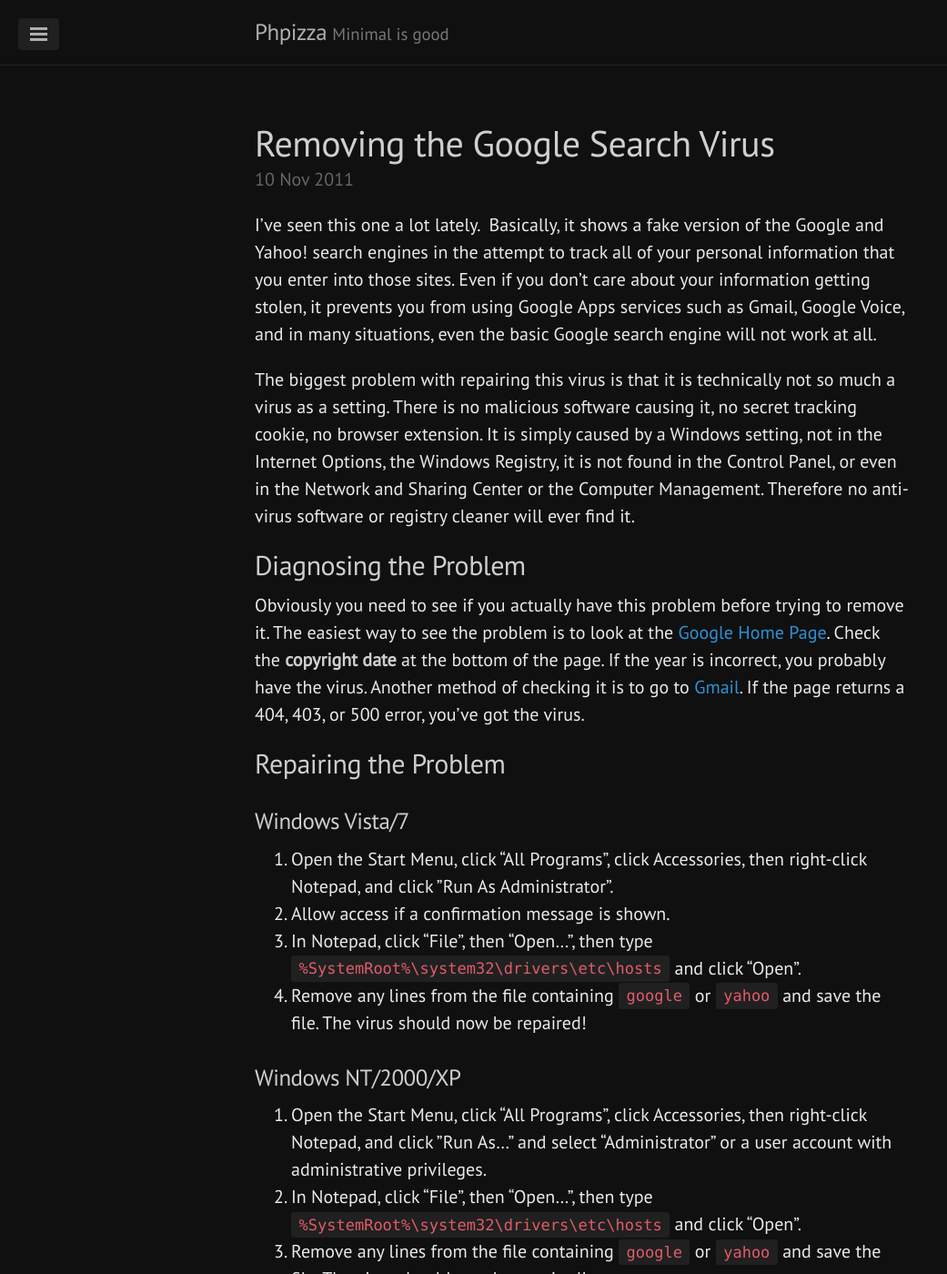
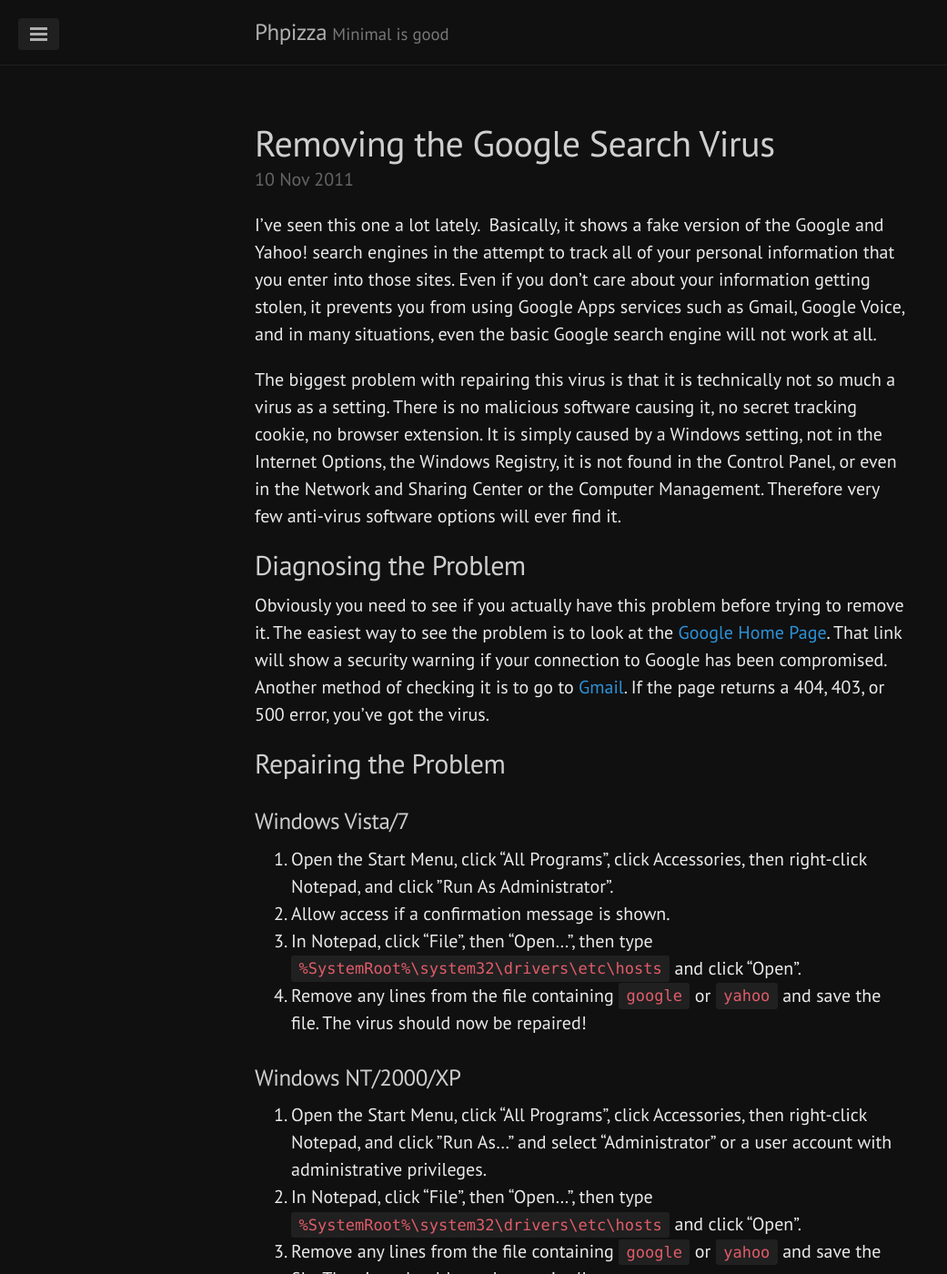
Before and after one commit to Alanaktion/alanaktion.github.io, a Jekyll site: the page built from _posts/2011-11-10-removing-the-google-search-virus.md, in a window 1280 px wide and 1400 px high. Shown: the whole window at 91% size, without its empty margins (0-1041 px from the left). Built offline with Jekyll 4.4.1, drawn with Linux system fonts in a browser that asks for light colours; Markdown is read by kramdown in place of the engine named in the settings.

Commit message:
Finishing HTML to Markdown conversion.

```diff
--- a/_posts/2011-11-10-removing-the-google-search-virus.md
+++ b/_posts/2011-11-10-removing-the-google-search-virus.md
@@ -5,10 +5,10 @@
 ---
 I've seen this one a lot lately.  Basically, it shows a fake version of the Google and Yahoo! search engines in the attempt to track all of your personal information that you enter into those sites. Even if you don't care about your information getting stolen, it prevents you from using Google Apps services such as Gmail, Google Voice, and in many situations, even the basic Google search engine will not work at all.
 
-The biggest problem with repairing this virus is that it is technically not so much a virus as a setting. There is no malicious software causing it, no secret tracking cookie, no browser extension. It is simply caused by a Windows setting, not in the Internet Options, the Windows Registry, it is not found in the Control Panel, or even in the Network and Sharing Center or the Computer Management. Therefore no anti-virus software or registry cleaner will ever find it.
+The biggest problem with repairing this virus is that it is technically not so much a virus as a setting. There is no malicious software causing it, no secret tracking cookie, no browser extension. It is simply caused by a Windows setting, not in the Internet Options, the Windows Registry, it is not found in the Control Panel, or even in the Network and Sharing Center or the Computer Management. Therefore very few anti-virus software options will ever find it.
 
 ## Diagnosing the Problem
-Obviously you need to see if you actually have this problem before trying to remove it. The easiest way to see the problem is to look at the <a href="http://www.google.com/" target="_blank">Google Home Page</a>. Check the **copyright date** at the bottom of the page. If the year is incorrect, you probably have the virus. Another method of checking it is to go to <a href="https://mail.google.com/" target="_blank">Gmail</a>. If the page returns a 404, 403, or 500 error, you've got the virus.
+Obviously you need to see if you actually have this problem before trying to remove it. The easiest way to see the problem is to look at the <a href="https://www.google.com/" target="_blank">Google Home Page</a>. That link will show a security warning if your connection to Google has been compromised. Another method of checking it is to go to <a href="https://mail.google.com/" target="_blank">Gmail</a>. If the page returns a 404, 403, or 500 error, you've got the virus.
 
 ## Repairing the Problem
 
```
Also changed, not shown: other parts of _posts/2011-11-10-removing-the-google-search-virus.md (+2 -2 lines), _posts/2012-01-31-local-fitness-and-health.md (+2 -2 lines), _posts/2012-03-06-xusix-updates.md (+1 -1 lines), _posts/2014-01-10-t-mobile-adventures.md (+1 -1 lines).
